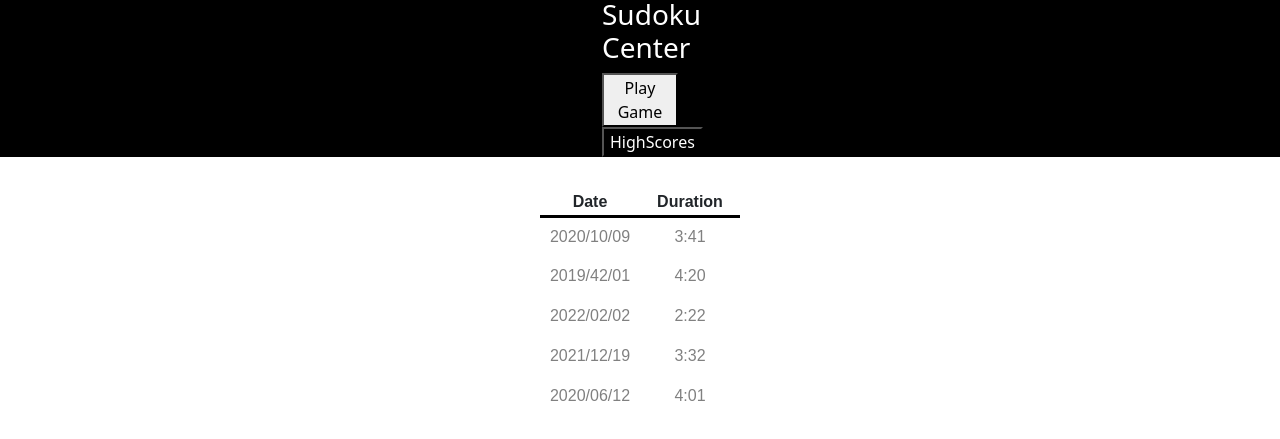
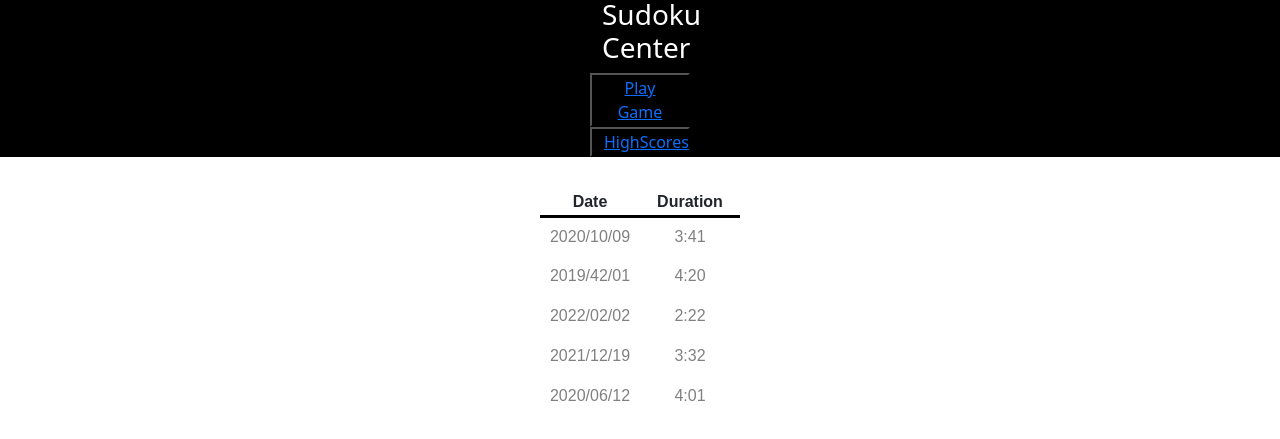
Before and after one commit to Andrew-Clegg/Web-Apps, a plain HTML site: page sudoku_game/highscores.html in a window 1280 px wide. Shown: the part 29-468 px from the top of the page. Drawn offline with nearby package versions, Linux system fonts and the light colour scheme.

Commit message:
button links

```diff
--- a/sudoku_game/Styles/sudoku.css
+++ b/sudoku_game/Styles/sudoku.css
@@ -3,9 +3,6 @@
     background: black;
     background-size: 800px auto;
   }
-  .titl{
-    color: white;
-}
 
 .user-input{
     background-color: #f2f2f2;
@@ -24,7 +21,7 @@
     width: 100px;
 }
   /*HIGHSCORES STYLING SECITON-------------------------------------------------------------------*/
-.hs-button{
+.headbutton{
     background-color: black;
     color: white;
 
--- a/sudoku_game/highscores.html
+++ b/sudoku_game/highscores.html
@@ -10,14 +10,14 @@
     <link rel="stylesheet" href="Styles/sudoku.css" />
 </head>
 <body>
-    <section class="hcontainer">
+    <div class="hcontainer">
         <div class="row">
            <div><img src="Images/logo.gif" width="45" height="26"></div>
-           <div><h3 class="titl">Sudoku Center</h3></div>
-           <div><button class="play-button">Play Game</li></div>
-           <div><button class="hs-button">HighScores</li></div>
+           <h3 class="headbutton">Sudoku Center</h3>
+           <button class="headbutton"><a href="sudoku.html">Play Game</a></button>
+           <button class="headbutton"><a href="highscores.html">HighScores</a></button>
        </div>
-    </section>
+   </div>
 
    <section class="hs-table">
        <table class="stats">
```
Also changed, not shown: sudoku_game/sudoku.html (+3 -3 lines).
